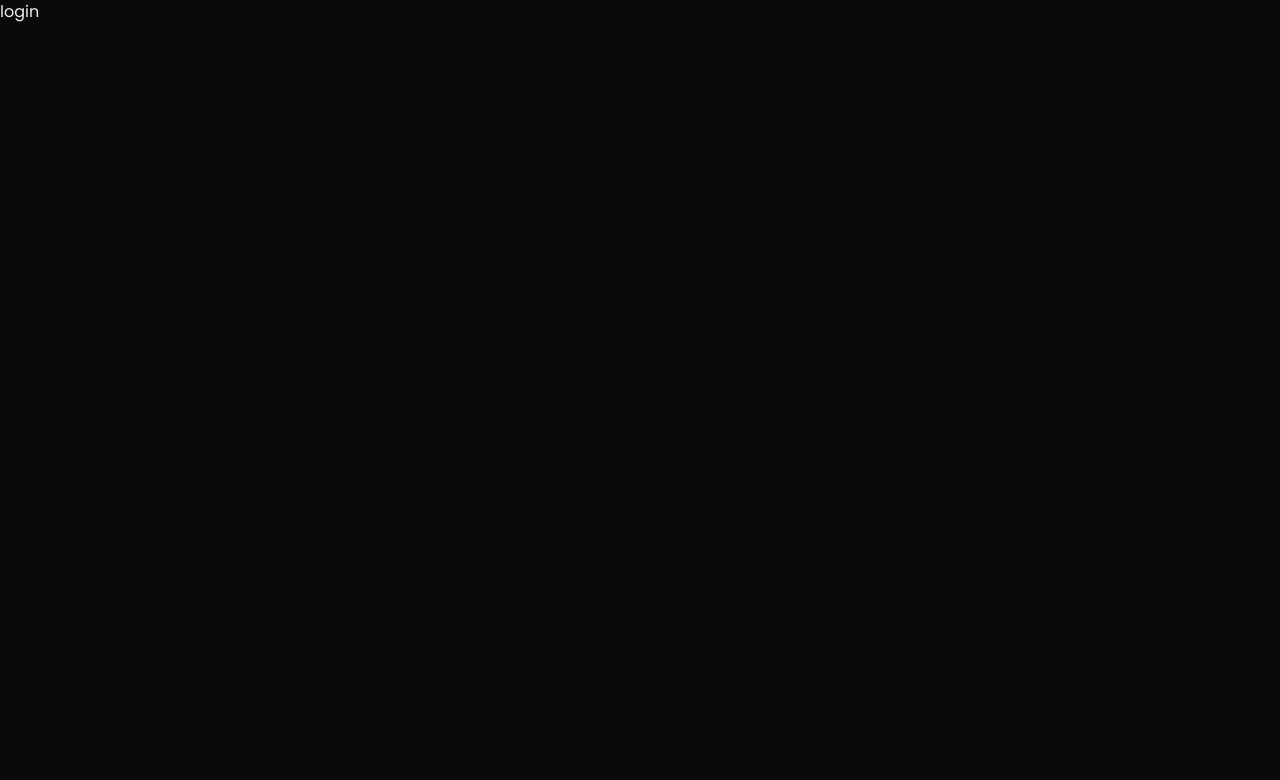
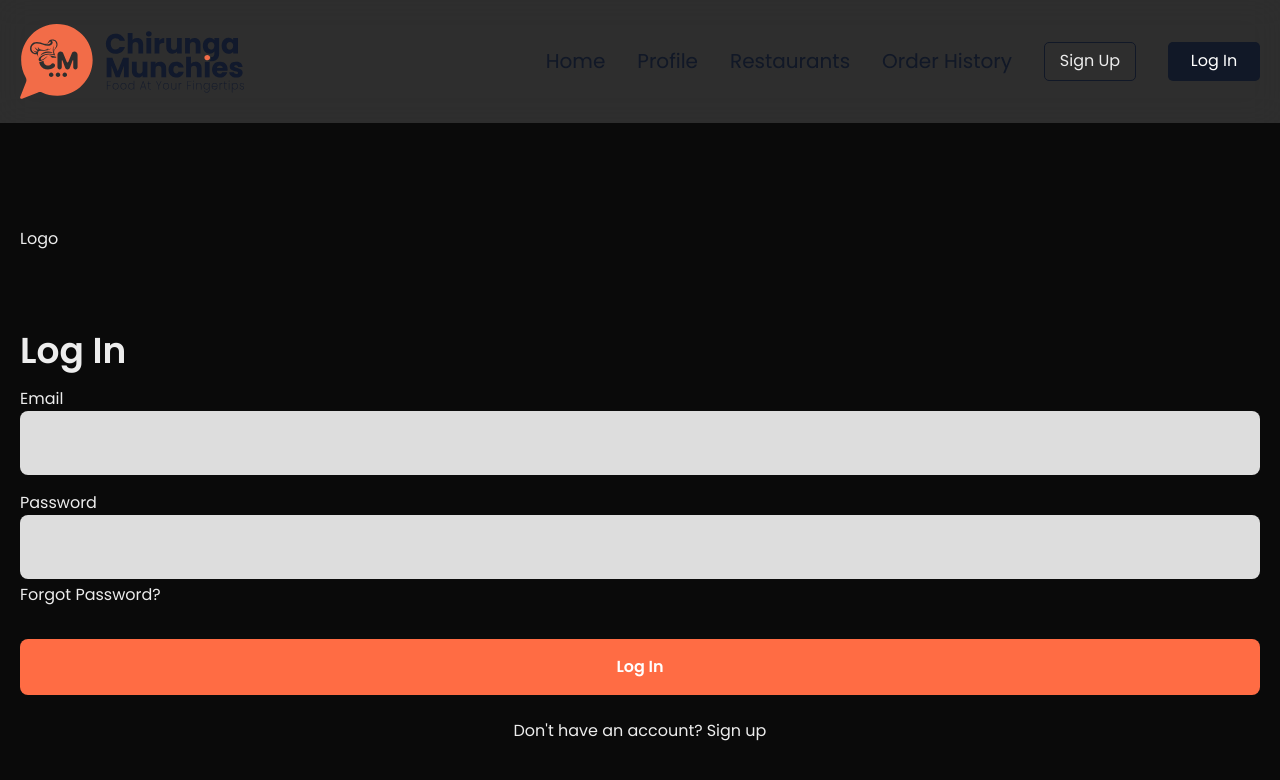
Before and after one commit to Omikhe/food-delivery-system, a Next.js app: page /login in a window 1280 px wide. Shown: the top 780 px of the page. Built offline with nearby package versions, Linux system fonts and the light colour scheme.

Commit message:
implement login

```diff
--- a/app/login/page.tsx
+++ b/app/login/page.tsx
@@ -1,7 +1,33 @@
+import Link from "next/link";
+import Navbar from "../components/layout/navbar";
 export default function Page() {
     return (
-        <main>
-            <h1>login</h1>
-        </main>
+        <div>
+            <Navbar></Navbar>
+            <main className="flex flex-col justify-between items-start py-6 px-5 max-w-7xl mx-auto w-full">
+
+                <div className="my-20">Logo</div>
+                <h1 className="font-semibold text-4xl mb-4">Log In</h1>
+                <form action="" className="w-full">
+
+                    <div className="flex flex-col text-base mb-4">
+                        <label htmlFor="email">Email</label>
+                        <input className="bg-[#DDDDDD] w-full h-16 p-4 rounded-lg" type="email" name="email" />
+                    </div>
+                    <div className="flex flex-col text-base mb-1">
+                        <label htmlFor="password">Password</label>
+                        <input className="bg-[#DDDDDD] w-full h-16 p-4 rounded-lg" type="password" name="password" />
+                    </div>
+                    <Link href={"#"} className="flex mb-8">Forgot Password?</Link>
+
+                    <button className="w-full h-14 bg-[#FF6C44] active:bg-orange-500 text-base font-semibold rounded-lg text-white">
+                        Log In
+                    </button>
+                </form>
+            </main>
+            <div className="flex items-center justify-center gap-1">
+                Don&apos;t have an account? <Link href={"/signup"}>Sign up</Link>
+            </div>
+        </div>
     );
 }
```
